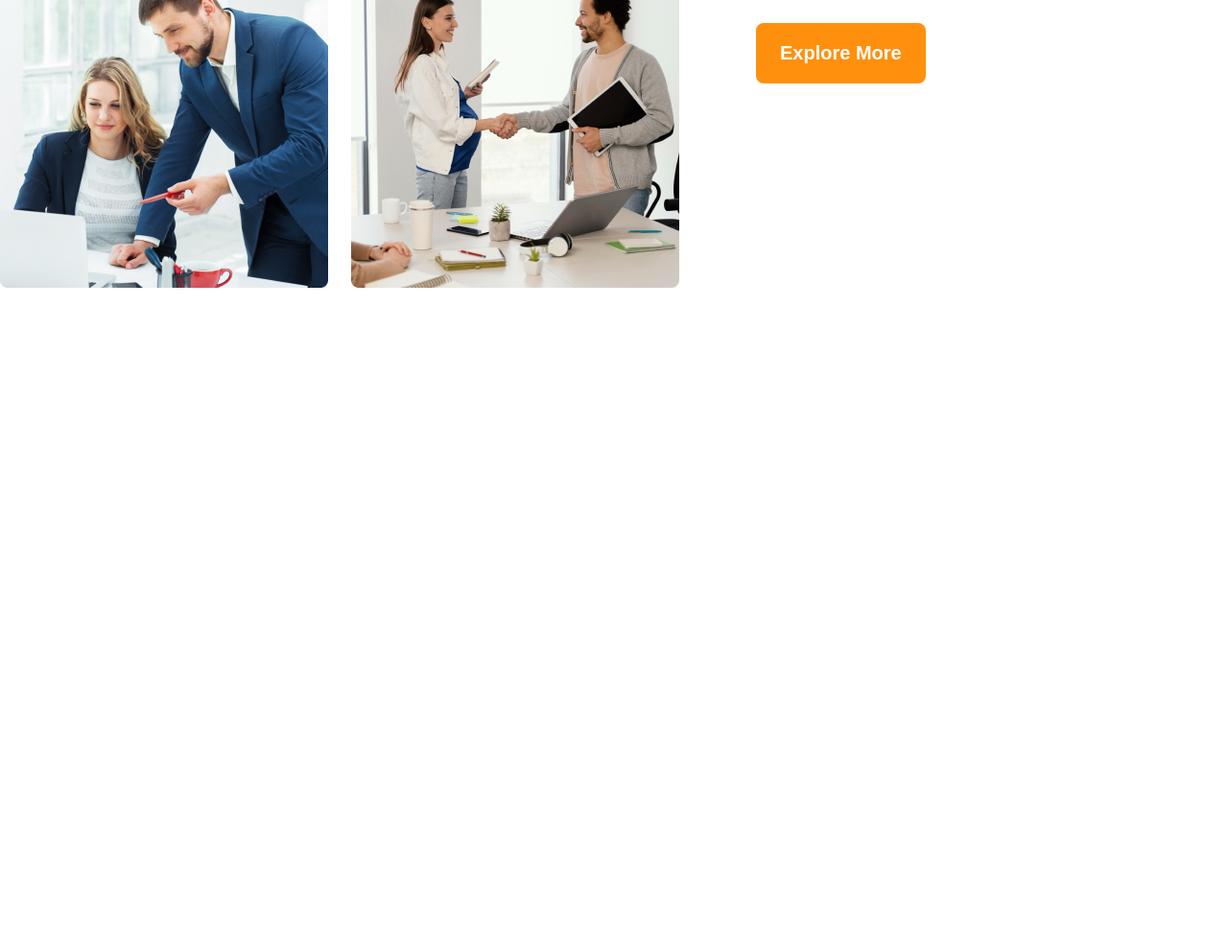
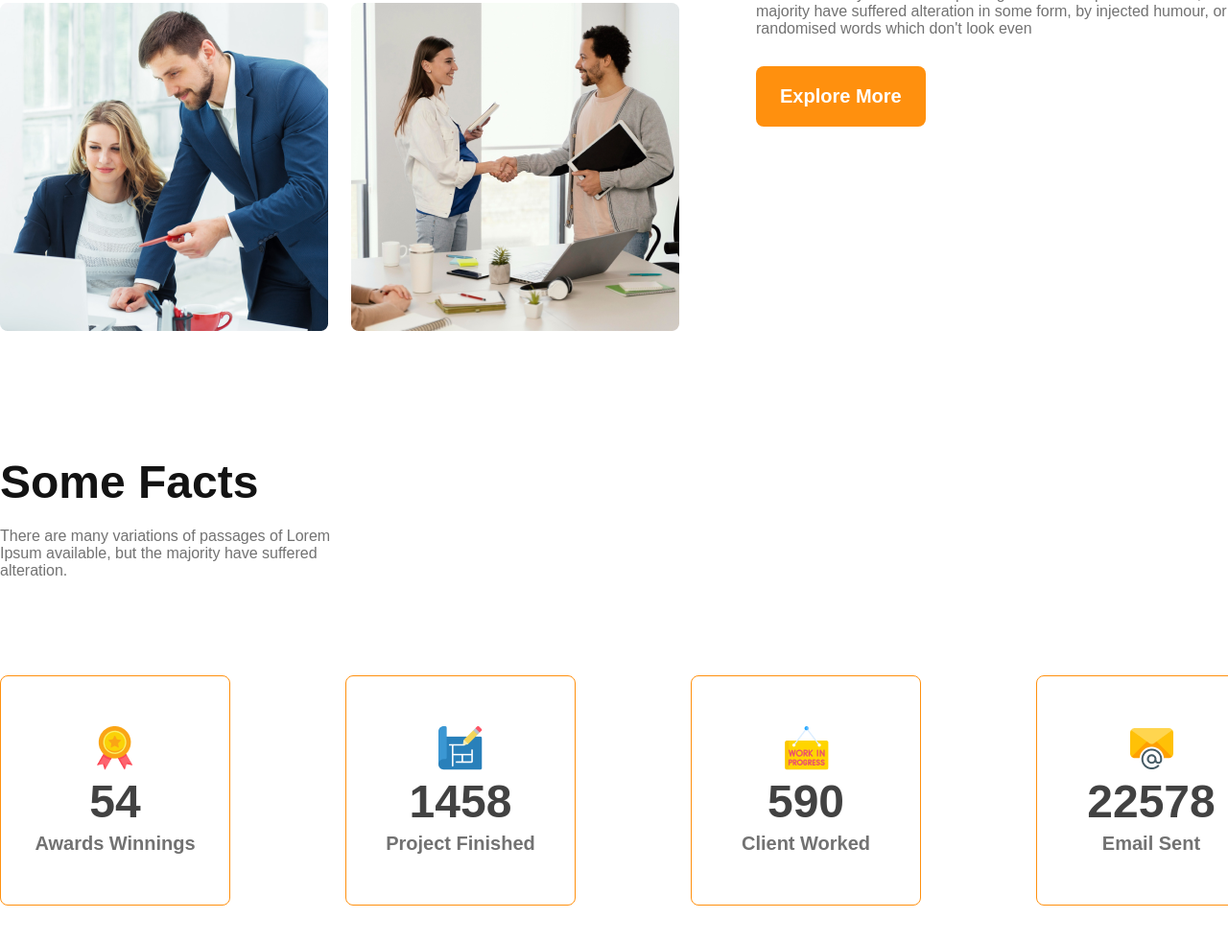
Before and after one commit to samibyte/g3-architect-website, a plain HTML site: page index.html in a window 1280 px wide. Shown: the part 1806-2788 px from the top of the page at 96% size. Before the commit the page ends 2236 px from the top, so only its background shows below. Drawn offline with Linux system fonts and the light colour scheme.

Commit message:
add facts section with responsive

```diff
--- a/index.html
+++ b/index.html
@@ -33,6 +33,7 @@
   </header>
 
   <main>
+
     <section class="team-section display-flex">
       <div class="team-img-container">
         <img src="images/team1.png" alt="" class="team-img">
@@ -48,6 +49,35 @@
         <button class="btn-primary">Explore More</button>
       </div>
     </section>
+
+    <section class="facts-section">
+      <h2 class="facts-title dark-grey">Some Facts</h2>
+      <p class="facts-subtitle light-grey">
+        There are many variations of passages of Lorem Ipsum available, but the majority have suffered alteration.
+      </p>
+      <div class="facts-card-container display-flex">
+        <div class="facts-card display-flex">
+          <img src="images/icons/ribon.png" alt="" class="icon">
+          <p class="stat">54</p>
+          <p class="stat-title">Awards Winnings</p>
+        </div>
+        <div class="facts-card display-flex">
+          <img src="images/icons/projects.png" alt="" class="icon">
+          <p class="stat">1458</p>
+          <p class="stat-title">Project Finished</p>
+        </div>
+        <div class="facts-card display-flex">
+          <img src="images/icons/customers.png" alt="" class="icon">
+          <p class="stat">590</p>
+          <p class="stat-title">Client Worked</p>
+        </div>
+        <div class="facts-card display-flex">
+          <img src="images/icons/email.png" alt="" class="icon">
+          <p class="stat">22578</p>
+          <p class="stat-title">Email Sent</p>
+        </div>
+      </div>
+    </section>
   </main>
 
   <footer>
--- a/styles/architects.css
+++ b/styles/architects.css
@@ -70,6 +70,7 @@ main > section {
 
 /* header styles */
 header {
+  padding-bottom: 45px;
   margin-bottom: 130px;
 }
 .navbar, .banner {
@@ -149,10 +150,56 @@ header {
   margin-bottom: 30px;
 }
 
+/* facts section */
+.facts-title {
+  font-size: 3rem;
+  font-weight: 700;
+  margin-bottom: 20px;
+}
+
+.facts-subtitle {
+  width: 350px;
+  margin-bottom: 100px;
+}
+
+.facts-card-container {
+  display: grid;
+  grid-template-columns: repeat(4, 1fr);
+}
+
+.facts-card {
+  flex-direction: column;
+  justify-content: center;
+  align-items: center;
+  gap: 5px;
+  width: 240px;
+  height: 240px;
+  border: 1px solid #FF900E;
+  border-radius: 8px;
+}
+
+.stat {
+  font-size: 3rem;
+  font-weight: 600;
+  color: #424242;
+}
+.stat-title {
+  font-size: 1.25rem;
+  font-weight: 600;
+  color: #727272;
+}
+
 
 /* responsive styles */
 @media screen and (max-width: 576px) {
   /* header responsive styles */
+   main {
+    width: 100%;
+  }
+  main > section {
+    margin: 20px;
+  }
+
   .navbar,
   .nav-menu,
   .team-section{
@@ -163,16 +210,15 @@ header {
     width: 100%;
   }
 
-  .team-img {
+  .team-img, .facts-card{
     width: 100%;
   }
 
-  main {
-    width: 100%;
-  }
 
-  main > section {
-    margin: 20px;
+
+  .facts-card-container {
+    grid-template-columns: repeat(2, 1fr);
+    gap: 10px;
   }
 
 }
```
